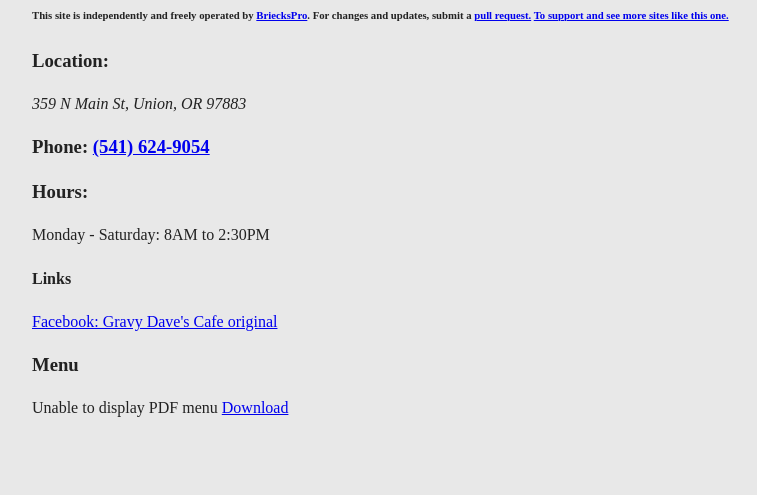
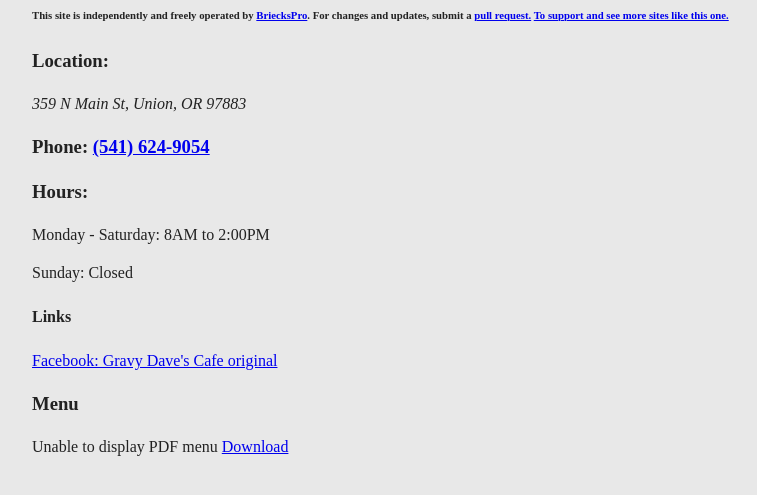
Before and after one commit to djbrieck/gravy-daves-cafe, a website built with webpack: page index.html in a window 1280 px wide. Shown: the part 83-578 px from the top of the page, without its empty margins (8-765 px from the left). Built offline with nearby package versions, Linux system fonts and the light colour scheme.

Commit message:
Removing old pdf under img dir. Updating Title since this not official. Updating security of installed packages to build. Updating README to include info on Favicons used in this project.

```diff
--- a/index.html
+++ b/index.html
@@ -4,7 +4,7 @@
 <head>
   <meta charset="utf-8">
   <meta name="viewport" content="width=device-width, initial-scale=1">
-  <title>Gravy Dave's Cafe Original</title>
+  <title>Gravy Dave's Cafe Original (Un-Official)</title>
   <link rel="stylesheet" href="css/style.css">
   <meta name="description" content="">
 
@@ -15,7 +15,7 @@
 
   <link rel="icon" href="/favicon.ico" sizes="any">
   <link rel="icon" href="/icon.svg" type="image/svg+xml">
-  <link rel="apple-touch-icon" href="icon.png">
+  <link rel="apple-touch-icon" href="apple-touch-icon.png">
 
   <link rel="manifest" href="site.webmanifest">
   <meta name="theme-color" content="#fafafa">
@@ -32,7 +32,8 @@
   <h3>Phone: <a href="tel:5416249054">(541) 624-9054</a> </h3>
 
  <h3>Hours:</h3>
-  <p>Monday - Saturday: 8AM to 2:30PM</p>
+  <p>Monday - Saturday: 8AM to 2:00PM</p>
+  <p>Sunday: Closed</p>
 
   <h4>Links</h4>
     <a href="https://www.facebook.com/profile.php?id=61559779703963">Facebook: Gravy Dave's Cafe original</a>
```
Also changed, not shown: README.md, 2 other files.
